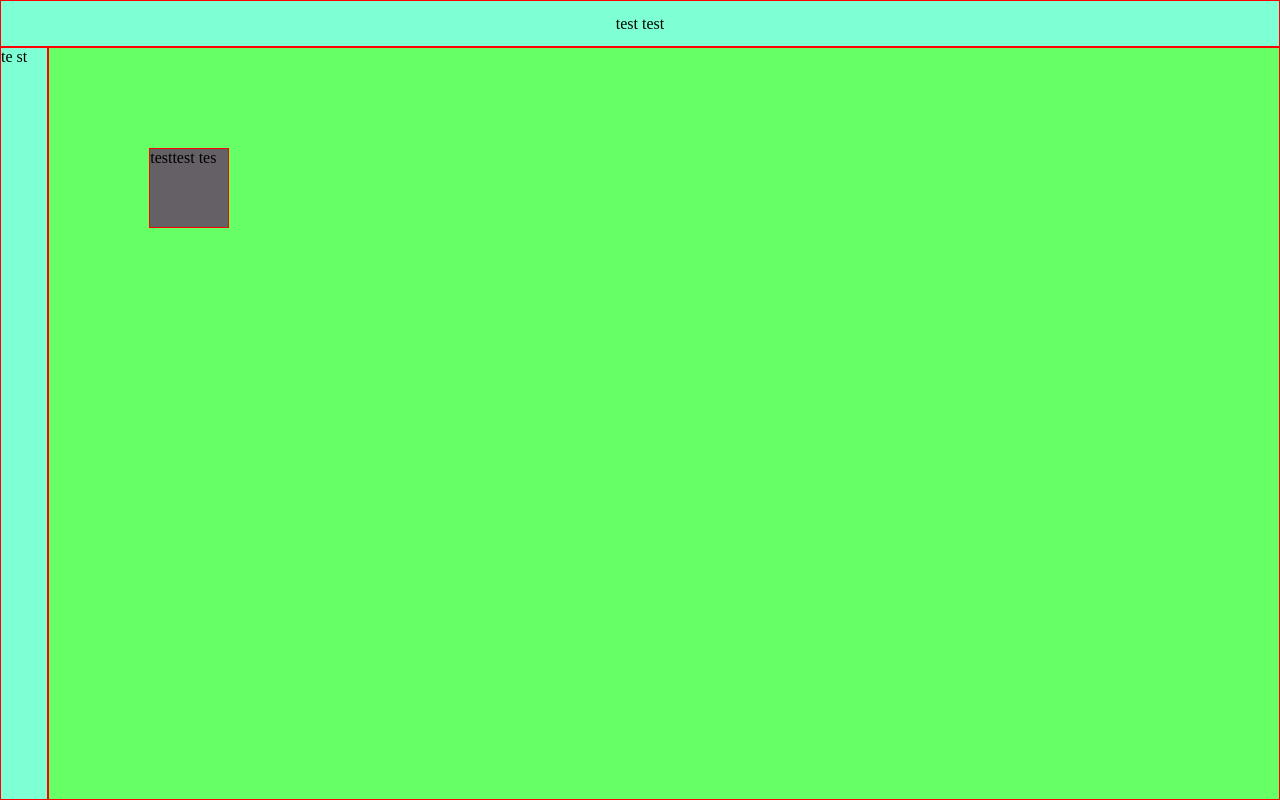
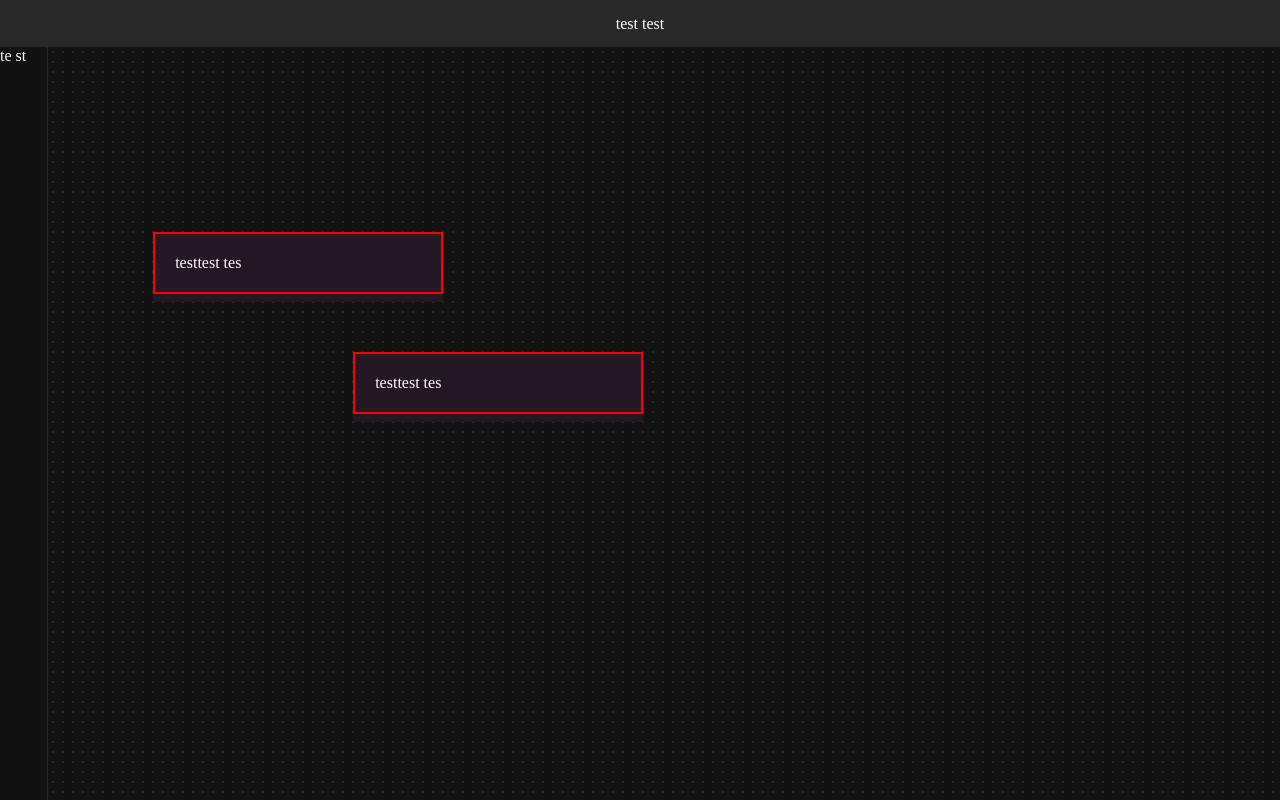
Before and after one commit to ilyes-ced/graphNote, a SvelteKit app: page / in a window 1280 px wide. Built offline with nearby package versions, Linux system fonts and the light colour scheme.

Commit message:
small ui changes + grid ui

```diff
--- a/src/app.html
+++ b/src/app.html
@@ -15,13 +15,99 @@
 
 </html>
 
+
+<!--
+color themes
+
+#a0d2eb
+#e5eaf5
+#d0bdf4
+#8458B3
+#494d5f
+
+#478559
+#161748
+#f95d9b
+#39a0ca
+
+#6e6e6e
+#bcfd4c
+
+#1a2238
+#9daaf2
+#ff6a3d
+#f4db7d
+
+
+#fb8122
+#1d2228
+#e1e2e2
+
+
+#051622
+#1ba098
+#deb992
+
+
+#fdd935
+#000000
+
+
+#252669
+#4ecb4a
+
+
+#0f0c24
+#a350a3
+#c1436d
+
+#411D2B
+#211720
+#110E15
+#2A0A11
+#430E18
+
+
+#000421
+#110527
+#20062c
+#340732
+#54083d
+
+#121220
+#F0EDF2
+#EC5A64
+
+-->
 <style>
+  :root {
+    --surface-color-1: #121212;
+    --surface-color-2: #282828;
+    --surface-color-3: #3f3f3f;
+    --surface-color-4: #575757;
+    --surface-color-5: #717171;
+
+    --tone-color-1: #251825;
+    --tone-color-2: #3a2d39;
+    --tone-color-3: #4f444f;
+    --tone-color-3: #4f444f;
+
+    --primary-color-1: #e405f8;
+    --primary-color-2: #ef64fb;
+    --primary-color-3: #f796fd;
+    --primary-color-4: #faacfe;
+
+    --text-color-1: #ffffff;
+
+  }
+
   *,
   *::before,
   *::after {
     margin: 0;
     padding: 0;
     box-sizing: border-box;
+    color: var(--text-color-1);
   }
 
   html {
@@ -31,6 +117,5 @@
   body {
     width: 100%;
     height: 100%;
-    background-color: #220000;
   }
 </style>
--- /dev/null
+++ b/src/components/InPlaceEdit.svelte
@@ -0,0 +1,76 @@
+<svelte:options customElement="in-place-edit" />
+
+<script lang="ts">
+    import { onMount } from "svelte";
+
+    let { value } = $props();
+    let required = true;
+
+    let editing: boolean = $state(false);
+    let original: String = value;
+
+    onMount(() => {
+        original = value;
+    });
+
+    function edit() {
+        editing = true;
+    }
+
+    function accept() {
+        if (value != original) {
+            $host().dispatchEvent(new CustomEvent("submit"));
+        }
+        original = value;
+        editing = false;
+    }
+
+    function keydown(event: { key: string; preventDefault: () => void }) {
+        if (event.key == "Escape") {
+            event.preventDefault();
+            value = original;
+            editing = false;
+        }
+    }
+
+    function focus(element: HTMLInputElement) {
+        element.focus();
+    }
+</script>
+
+<main>
+    {#if editing}
+        <form on:submit|preventDefault={accept} on:keydown={keydown}>
+            <input
+                bind:value
+                on:blur={accept}
+                {required}
+                use:focus
+                style="border: 2px solid red;background-color: #ff0000;color: pink; font-size: inherit; font: inherit"
+            />
+        </form>
+    {:else}
+        <div
+            class="editable"
+            on:dblclick={edit}
+            on:keydown={() => {}}
+            role="region"
+            style=""
+        >
+            {value}
+        </div>
+    {/if}
+</main>
+
+<style>
+    input {
+        border: 2px solid red;
+        color: pink;
+        font-size: inherit;
+        font: inherit;
+    }
+    .editable {
+        padding: 20px;
+        border: 2px solid red;
+    }
+</style>
--- a/src/components/Sidebar.svelte
+++ b/src/components/Sidebar.svelte
@@ -5,9 +5,9 @@
 
 <style>
     main {
-        background-color: aquamarine;
+        background-color: var(--surface-color-1);
         height: 100%;
         width: 50px;
-        border: 1px solid red;
+        border-right: 1px solid var(--surface-color-2);
     }
 </style>
--- a/src/components/Topbar.svelte
+++ b/src/components/Topbar.svelte
@@ -1,14 +1,10 @@
-<script>
-</script>
-
 <main id="container">test test</main>
 
 <style>
     #container {
         width: 100%;
         height: 50px;
-        border: 1px solid red;
-        background-color: aquamarine;
+        background-color: var(--surface-color-2);
 
         display: flex;
         justify-content: center;
--- a/src/routes/+page.svelte
+++ b/src/routes/+page.svelte
@@ -1,11 +1,14 @@
 <script lang="ts">
+  import Sidebar from "../components/Sidebar.svelte";
+  import Topbar from "../components/Topbar.svelte";
+  import InPlaceEdit from "../components/InPlaceEdit.svelte";
   import { createDraggable, utils } from "animejs";
   import { onMount } from "svelte";
 
   onMount(() => {
     const dra_params = {
       container: "#canvas_container",
-      snap: 20,
+      snap: 10,
       releaseStiffness: 40,
       releaseEase: "out(3)",
       // doesnt let it move out of container
@@ -47,25 +50,23 @@
     };
     blocks.forEach((block) => {
       const dra = createDraggable("#" + block.id, dra_params);
-      //console.log(dra);
+      dra.stop();
+      console.log(dra);
     });
   });
 
-  import Sidebar from "../components/Sidebar.svelte";
-  import Topbar from "../components/Topbar.svelte";
+  const submit = (block_id: string) => {
+    return ({ detail: newValue }) => {
+      alert("sumited new value: ", newValue);
+      // IRL: POST value to server here
 
-  const dragStartHandler = (e: MouseEvent) => {
-    console.log("****************");
-    console.log((e.currentTarget as HTMLElement).id);
+      const index = blocks.findIndex((block) => block.id === block_id);
+      blocks[index].text = newValue;
 
-    // hide when dra starts
-    // const index = blocks.findIndex((block) => block.id === e.currentTarget.id);
-    // blocks[index].dragging = true;
-  };
-  const dropHandler = (e: MouseEvent) => {
-    console.log("/////////////////////////");
-    console.log(e.offsetX);
-    console.log(e.offsetY);
+      console.log(blocks[index]);
+
+      console.log(`updated ${block_id}, new value is: "${newValue}"`);
+    };
   };
 
   interface block {
@@ -79,18 +80,18 @@
   let blocks: block[] = [
     {
       id: "block_0",
+      posX: 300,
+      posY: 300,
+      text: "testtest tes",
+      dragging: false,
+    },
+    {
+      id: "block_1",
       posX: 100,
       posY: 100,
       text: "testtest tes",
       dragging: false,
     },
-    //{
-    //  id: "block_1",
-    //  posX: 100,
-    //  posY: 100,
-    //  text: "testtest tes",
-    //  dragging: false,
-    //},
     //{
     //  id: "block_2",
     //  posX: 200,
@@ -127,17 +128,19 @@
     <Topbar />
     <div id="cont2">
       <Sidebar />
-      <div id="canvas_container" on:dragend={dropHandler} role="region">
-        {#each blocks as block, i}
+      <div id="canvas_container" role="region">
+        {#each blocks as block}
           <div
             id={block.id}
-            class="block {block.dragging ? 'dragging' : ''}"
+            class="block_container {block.dragging ? 'dragging' : ''}"
             draggable="true"
-            on:dragstart={dragStartHandler}
             role="region"
             style="transform: translateX({block.posX}px) translateY({block.posY}px);"
           >
-            {block.text}
+            <div class="block">
+              <in-place-edit value={block.text} submit={submit(block.id)}>
+              </in-place-edit>
+            </div>
           </div>
         {/each}
       </div>
@@ -162,31 +165,30 @@
   main {
     width: 100%;
     height: 100%;
-    background-color: #fe961f;
+    background-color: var(--container-background-color);
   }
   #canvas_container {
+    background-color: var(--surface-color-1);
     width: 100%;
     height: 100%;
-    background-color: #66ff66;
-    border: 1px solid red;
-  }
-  #test_id {
-    background-color: #655f66;
-    border: 1px solid lightskyblue;
-    padding: 10px;
+    /* for grid pattern */
+    background-image: radial-gradient(
+      var(--surface-color-2) 1px,
+      transparent 1px
+    );
+    background-size: 10px 10px;
   }
 
-  .dragging {
-    display: none;
+  .block_container {
+    padding: 5px;
+    min-width: 300px;
+    width: 300px;
+    height: 80px;
   }
-
   .block {
-    background-color: #655f66;
-    border: 1px solid red;
-
-    width: 80px;
-    height: 80px;
-
+    background-color: var(--tone-color-1);
+    width: 100%;
+    height: 100%;
     overflow: hidden;
   }
 </style>
```
